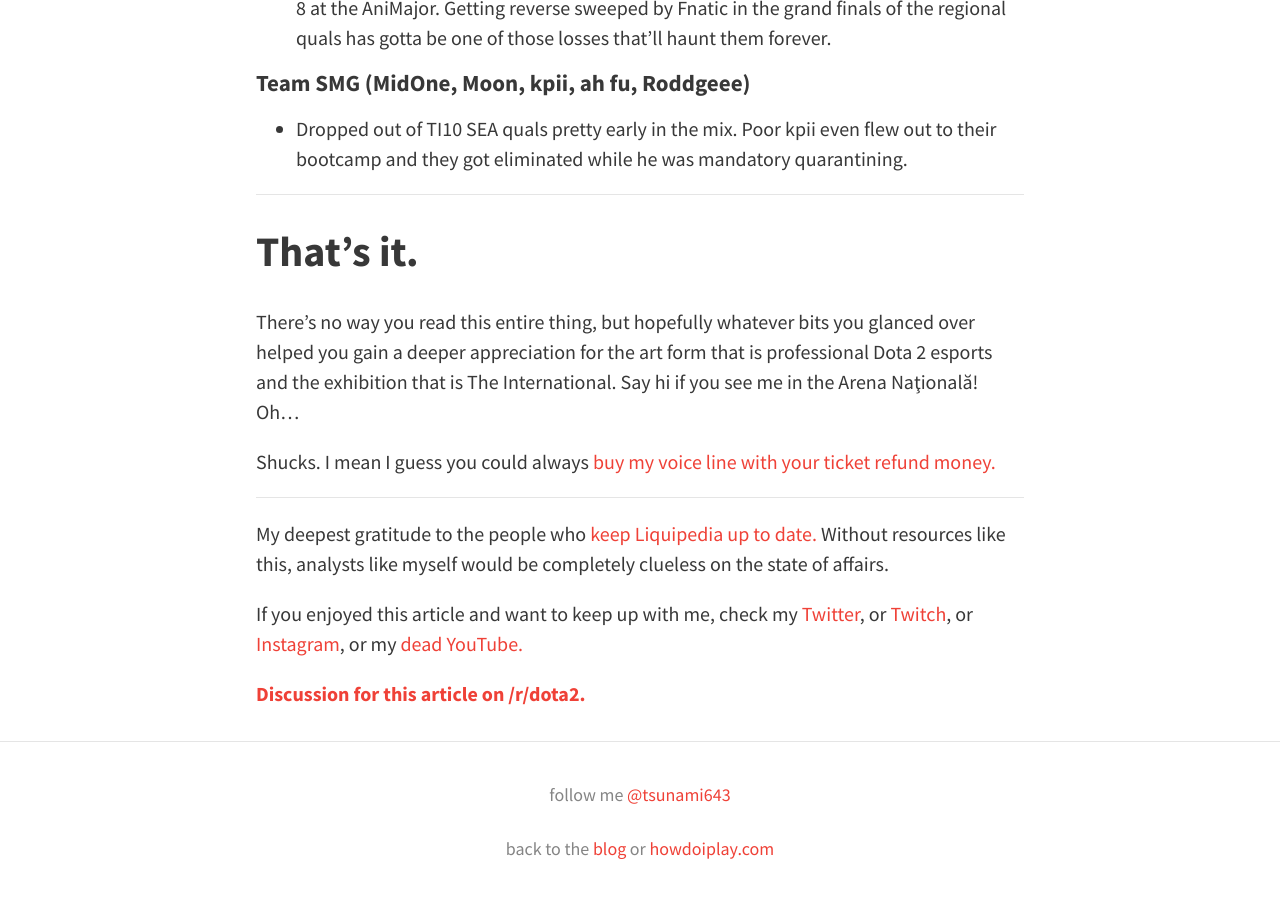
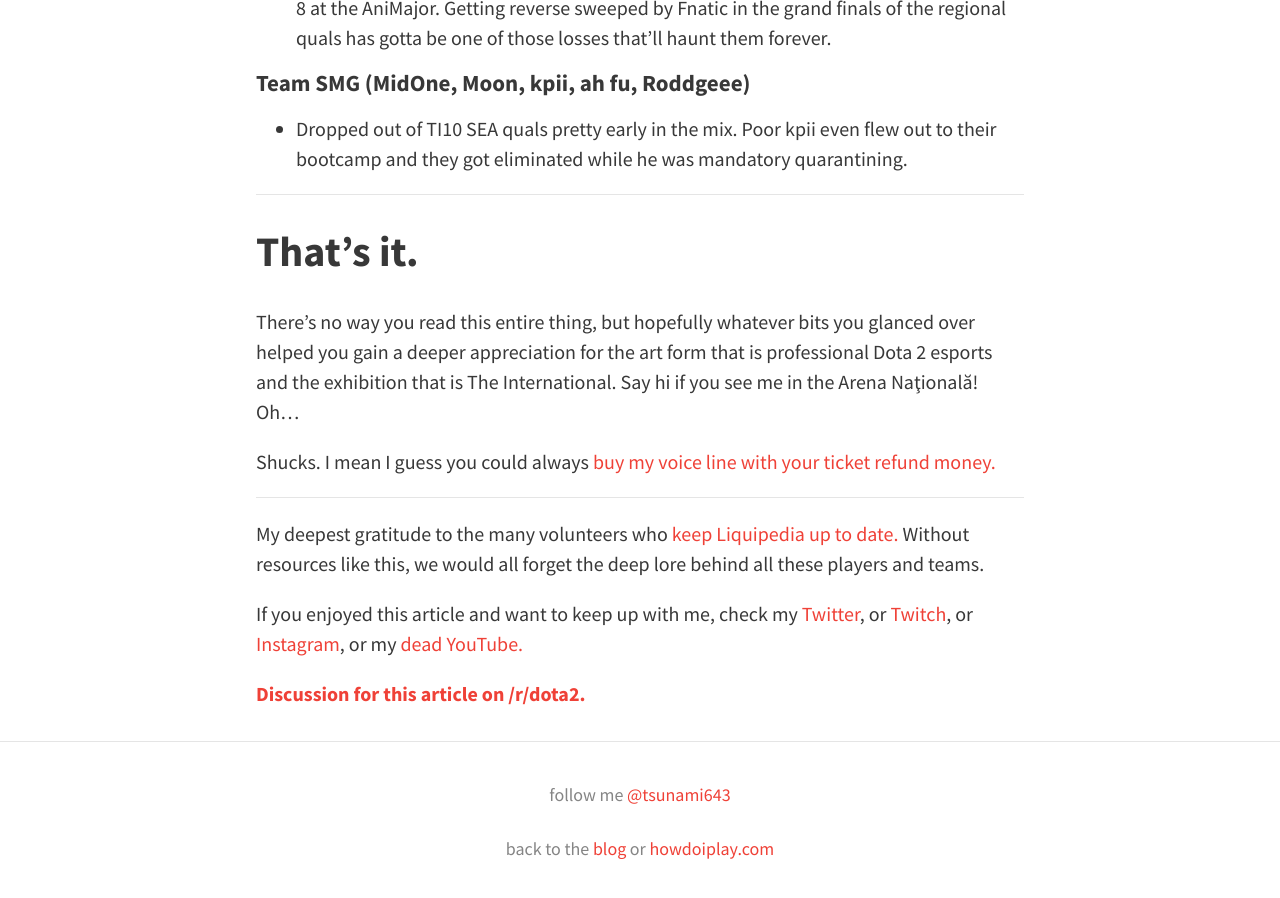
Before and after one commit to tsunami643/blog, a Jekyll site: the page built from _posts/2021-10-06-ti10-team-guide.md, in a window 1280 px wide and 900 px high, scrolled down 25176 px. Built offline with Jekyll 4.4.1, drawn with Linux system fonts in a browser that asks for light colours; nearby versions of some CDN libraries; comment, search, counter and statistics services are not loaded.

Commit message:
Update 2021-10-06-ti10-team-guide.md

```diff
--- a/_posts/2021-10-06-ti10-team-guide.md
+++ b/_posts/2021-10-06-ti10-team-guide.md
@@ -793,7 +793,7 @@ Shucks. I mean I guess you could always [buy my voice line with your ticket refu
 
 ----
 
-My deepest gratitude to the people who <a href="https://liquipedia.net/dota2/Dota_Pro_Circuit/2021/Rankings">keep Liquipedia up to date.</a> Without resources like this, analysts like myself would be completely clueless on the state of affairs.
+My deepest gratitude to the many volunteers who <a href="https://liquipedia.net/dota2/Dota_Pro_Circuit/2021/Rankings">keep Liquipedia up to date.</a> Without resources like this, we would all forget the deep lore behind all these players and teams.
 
 If you enjoyed this article and want to keep up with me, check my [Twitter](https://twitter.com/tsunami643), or [Twitch](https://twitch.tv/tsunami643), or [Instagram](https://instagram.com/tsunami643), or my [dead YouTube.](https://youtube.com/tsunami643)
 
```
